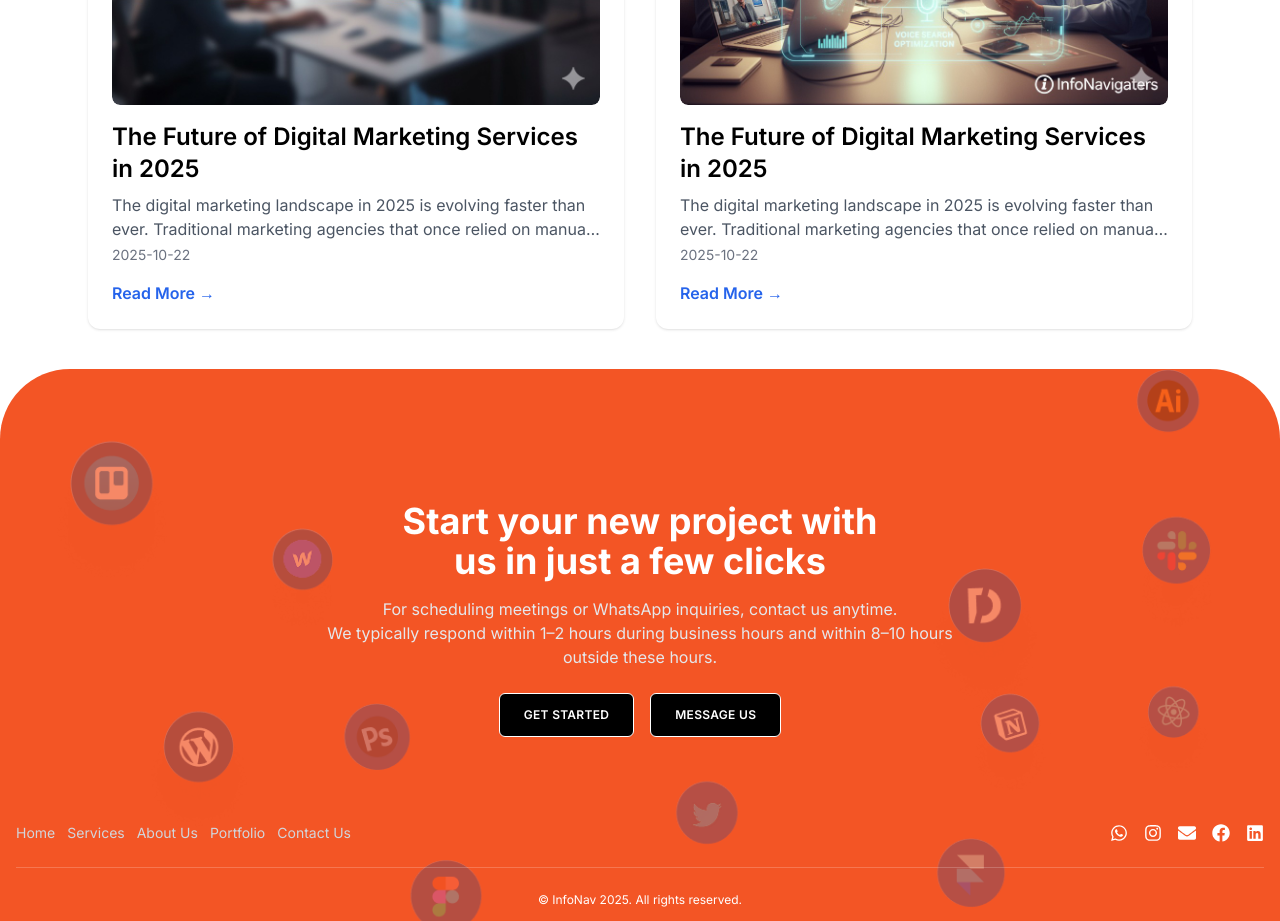
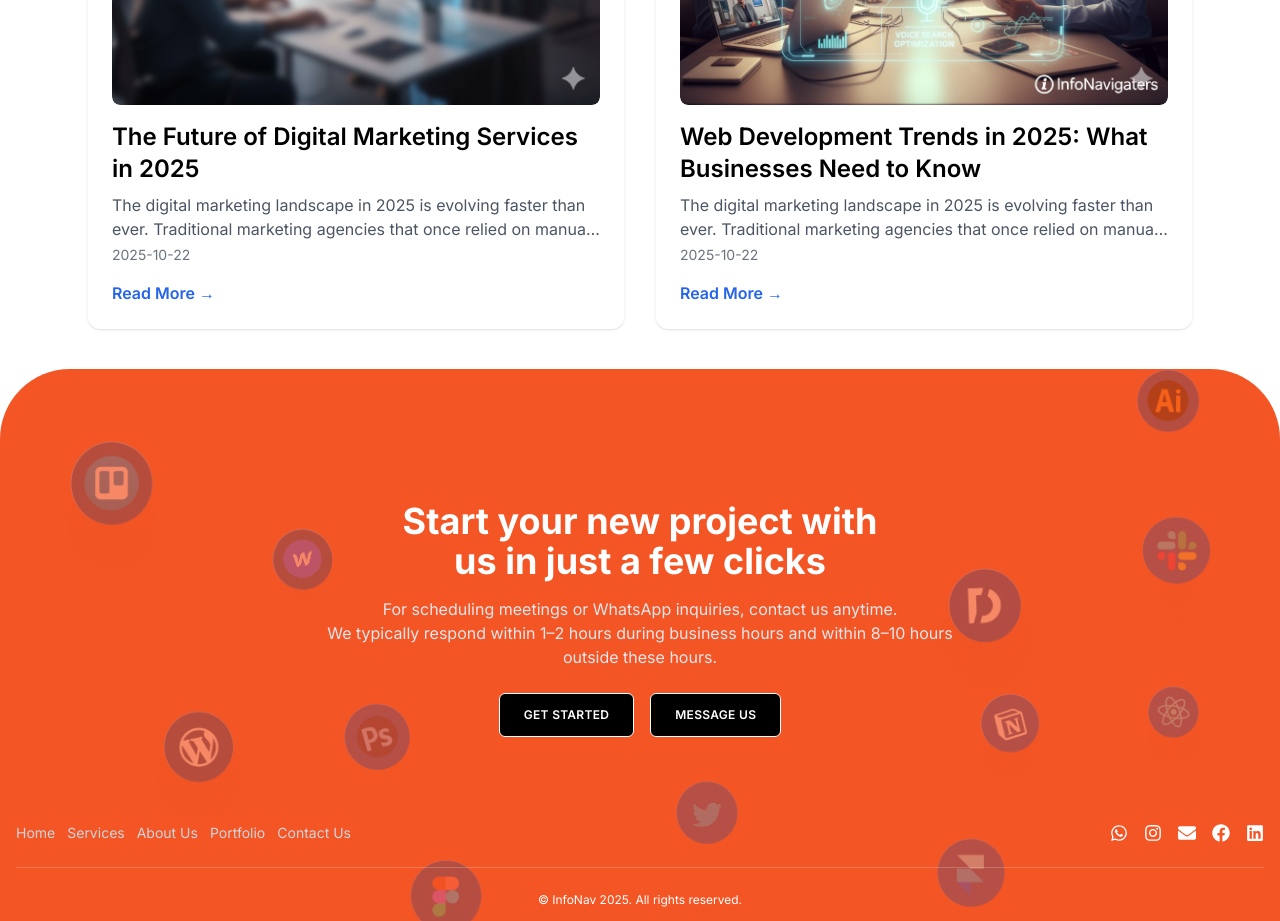
Before and after one commit to SallalZahid56/InfoNavigators, a Next.js app: page /blogs in a window 1280 px wide. Shown: the part 5260-6181 px from the top of the page. Built offline with nearby package versions, Linux system fonts and the light colour scheme.

Commit message:
Initial commit

```diff
--- a/src/data/blogs.js
+++ b/src/data/blogs.js
@@ -249,7 +249,7 @@ export const blogs = [
 
 {
   slug: "web-development-trends",
-  title: "The Future of Digital Marketing Services in 2025",
+  title: "Web Development Trends in 2025: What Businesses Need to Know",
   description:
     "The digital marketing landscape in 2025 is evolving faster than ever. Traditional marketing agencies that once relied on manual strategies, static campaigns, and human-only execution are now being transformed by AI-powered marketing services, automation, and data-driven personalization.",
   date: "2025-10-22",
```
Also changed, not shown: 2 other files (tests, documents, lock files or other folders).
